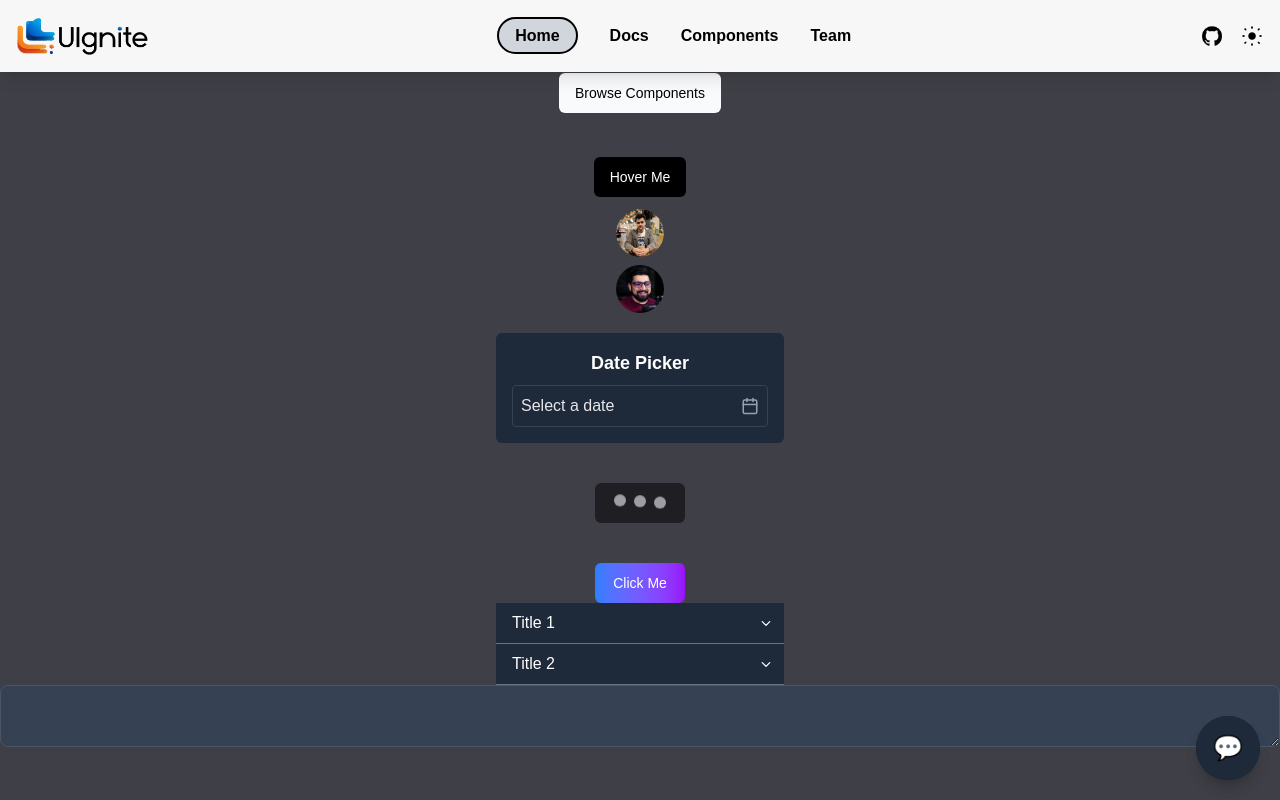
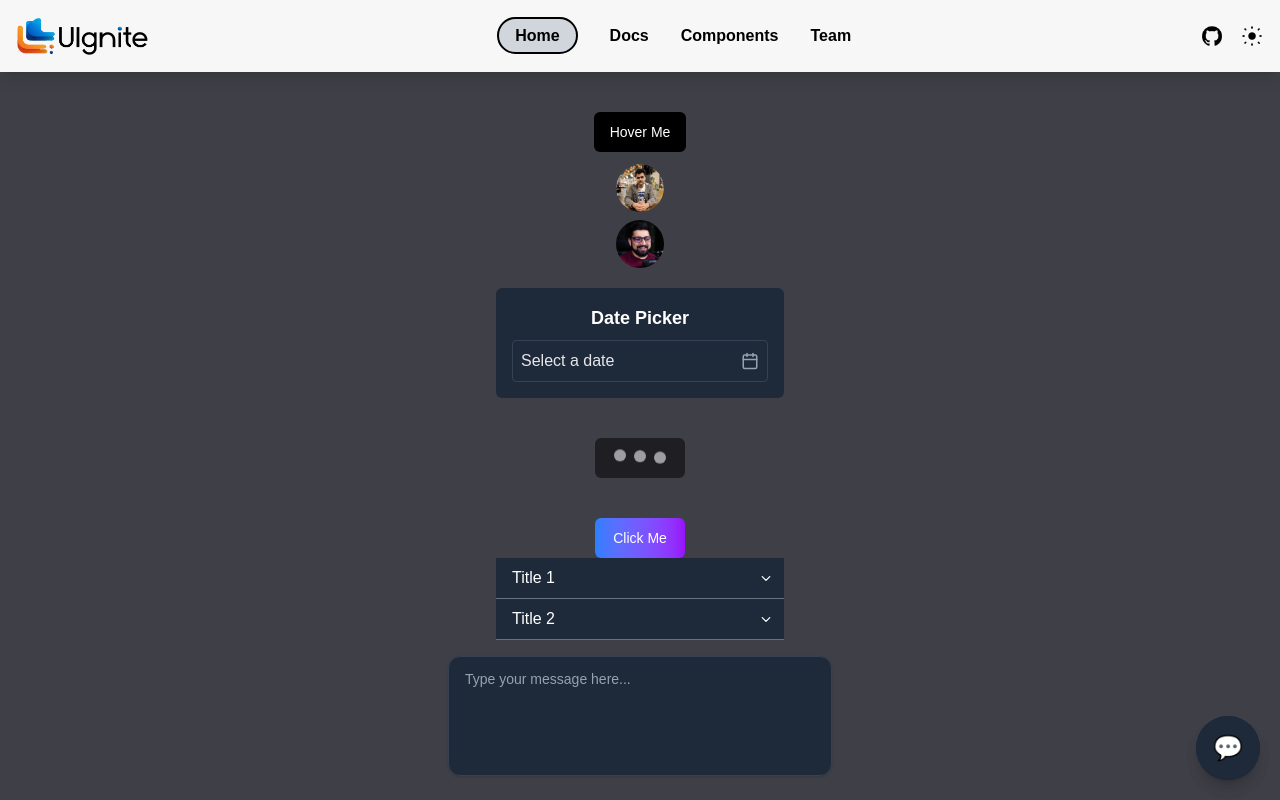
Before and after one commit to UIgnite/UIgnite, a React (Vite) app: page /components in a window 1280 px wide. Built offline with nearby package versions, Linux system fonts and the light colour scheme; a web font is replaced by a local one.

Commit message:
feat:textarea edited

```diff
--- a/package.json
+++ b/package.json
@@ -13,6 +13,7 @@
     "@tailwindcss/vite": "^4.0.17",
     "class-variance-authority": "^0.7.1",
     "clsx": "^2.1.1",
+    "lucide": "^0.487.0",
     "lucide-react": "^0.487.0",
     "react": "^19.0.0",
     "react-dom": "^19.0.0",
--- a/src/components/Textarea.jsx
+++ b/src/components/Textarea.jsx
@@ -5,8 +5,7 @@ export const Textarea = ({ className, ...props }) => {
   return (
     <textarea
       className={cn(
-        // "flex w-full rounded-md border border-gray-600 bg-transparent px-3 py-2 text-sm text-white placeholder-gray-400 focus-visible:outline-none focus-visible:ring-2 focus-visible:ring-ring focus-visible:ring-offset-2 disabled:opacity-50",
-        "block p-2.5 w-full text-sm text-gray-900 bg-gray-50 rounded-lg border border-gray-300 focus:ring-blue-500 focus:border-blue-500 dark:bg-gray-700 dark:border-gray-600 dark:placeholder-gray-400 dark:text-white dark:focus:ring-blue-500 dark:focus:border-blue-500",
+        "flex min-h-[80px] w-full rounded-xl border border-gray-700 bg-gray-800 px-4 py-3 text-sm text-white placeholder:text-gray-400 shadow-sm transition-all focus-visible:outline-none focus-visible:ring-2 focus-visible:ring-cyan-400 focus-visible:ring-offset-2 focus-visible:ring-offset-gray-900 disabled:opacity-50 disabled:cursor-not-allowed resize-none",
         className
       )}
       {...props}
--- a/src/pages/Components.jsx
+++ b/src/pages/Components.jsx
@@ -95,7 +95,9 @@ const Components = () => {
           alt={"/hitesh-sir.png"}
         ></MessageBot>
 
-        <Textarea></Textarea>
+        <Textarea
+        placeholder="Type your message here..."
+        className="w-96 h-30 max-w-full my-4"></Textarea>
       </div>
     </>
   );
```
Also changed, not shown: 1 other file (tests, documents, lock files or other folders).
